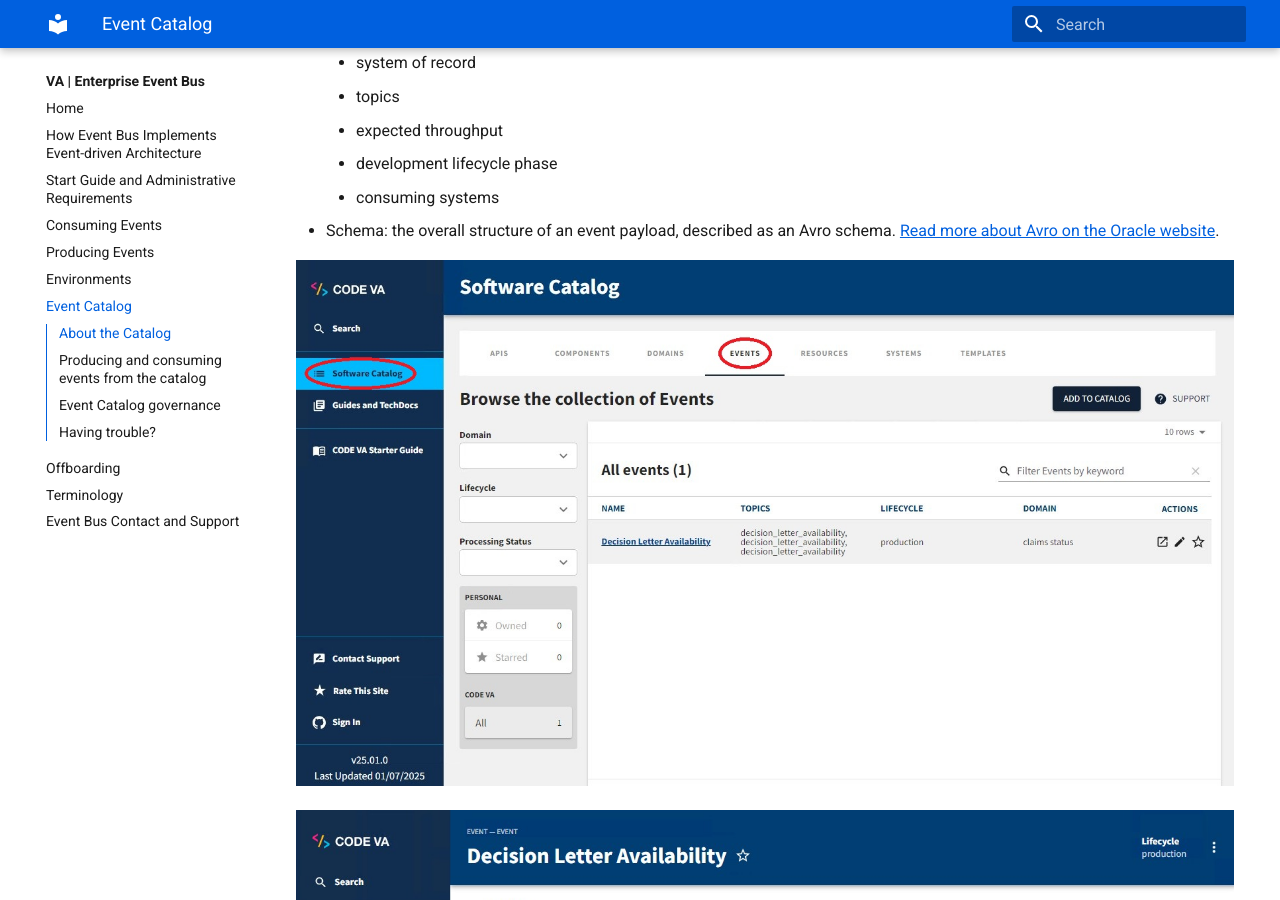
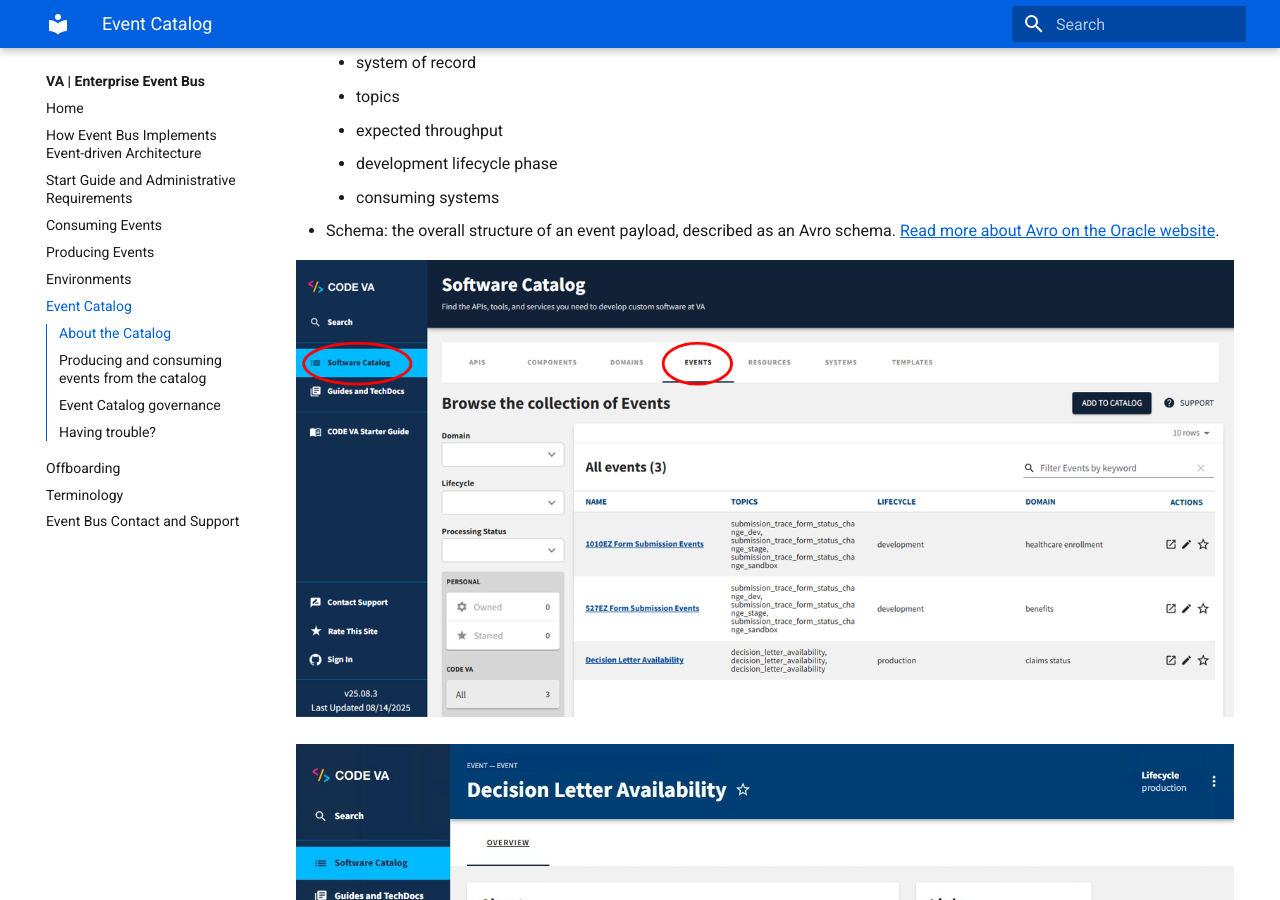
Before and after one commit to department-of-veterans-affairs/ves-event-bus-developer-portal, an MkDocs documentation site: the page built from docs/use-events.md, in a window 1280 px wide and 900 px high, scrolled down 457 px. Built offline with MkDocs 1.6.1 and Material for MkDocs 9.7.7, drawn with Linux system fonts in a browser that asks for light colours.

Commit message:
Update use-events.md

```diff
--- a/docs/use-events.md
+++ b/docs/use-events.md
@@ -22,7 +22,7 @@
     * consuming systems
 * Schema: the overall structure of an event payload, described as an Avro schema. [Read more about Avro on the Oracle website](https://docs.oracle.com/cd/E26161_02/html/GettingStartedGuide/avroschemas.html).
 
-![A table displaying all events in the Event Catalog on the CODE VA website. The headers are name, topic, lifecycle, domain, and actions. Filters allow content in the table to be filtered.](img/CODEVAEventsList.jpg)
+![A table displaying all events in the Event Catalog on the CODE VA website. The headers are name, topic, lifecycle, domain, and actions. Filters allow content in the table to be filtered.](img/EventCatalogAug2025.png)
 
 ![An event details page on the CODE VA website. The page gives an overview of one event, including the information listed above.](img/CODEVAEventsDLA.jpg)
 
```
